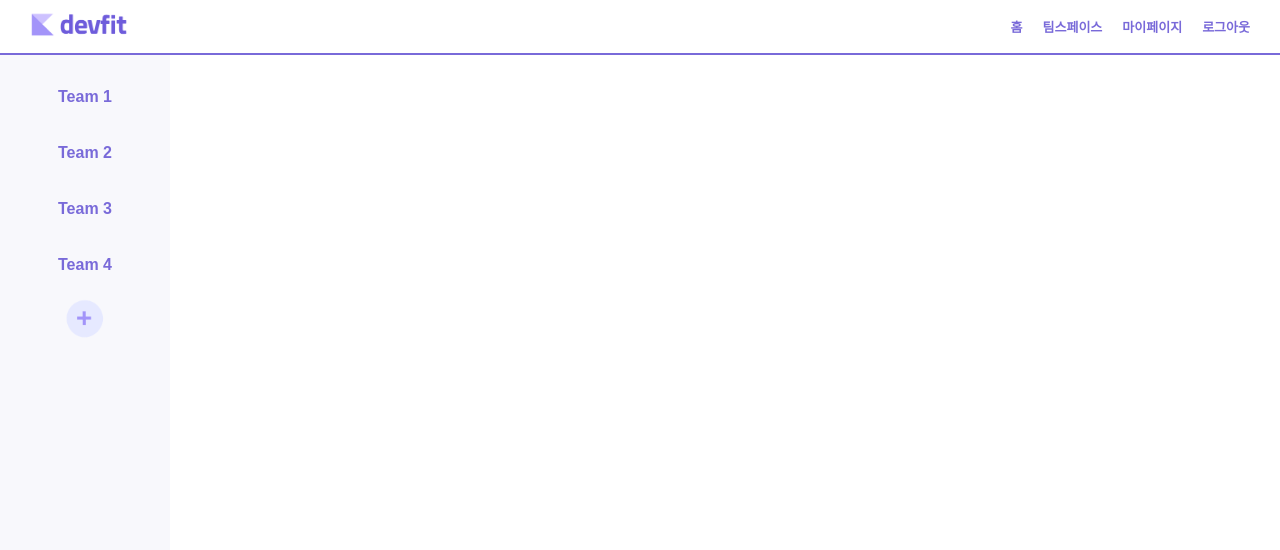
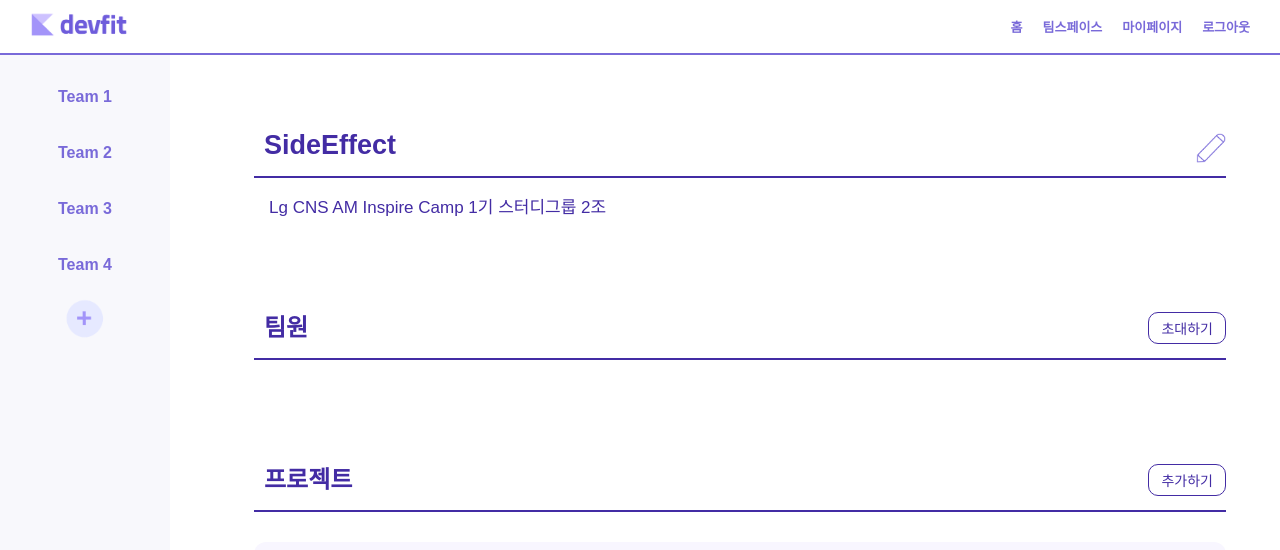
Before and after one commit to AM-Inspire-Devfit/devfit-frontend, a Next.js app in the folder devfit-next/: page /teamspace in a window 1280 px wide. Shown: the top 550 px of the page. Built offline with nearby package versions, Linux system fonts and the light colour scheme.

Commit message:
Feat: 팀 스페이스 구현1 (#8)

```diff
--- a/devfit-next/src/app/teamspace/page.js
+++ b/devfit-next/src/app/teamspace/page.js
@@ -2,7 +2,7 @@
 
 import Navbar from '../../components/Navbar';
 import Sidebar from '../../components/Sidebar';
-import { LayoutContainer } from './teamspace_s';
+import TeamSpace from './teamspace';
 
 
 export default function TeamSpacePage(){
@@ -10,7 +10,7 @@ export default function TeamSpacePage(){
         <>
         <Navbar />
         <Sidebar />
-
+        <TeamSpace/>
         </>
 
     )
--- a/devfit-next/src/app/teamspace/teamspace.js
+++ b/devfit-next/src/app/teamspace/teamspace.js
@@ -1,13 +1,93 @@
 "use client";
 
-export default function TeamSpacePage() {
+import { useState } from "react";
+import {
+    ContentContainer,
+    TitleContainer,
+    TitleRow,
+    Title,
+    Divider,
+    Subtitle,
+    StyledInput,
+    TeamContainer,
+    Button,
+    ProjectBox
+} from './teamspace_s'
+
+import Image from "next/image";
+
+export default function TeamSpace() {
+
+    const [isEditing, setIsEditing] = useState(false);
+    const [title, setTitle] = useState("SideEffect");
+    const [subtitle, setSubtitle] = useState("Lg CNS AM Inspire Camp 1기 스터디그룹 2조");
+
+    const handleEditClick = () => {
+        setIsEditing((prev) => !prev);
+    };
+
+    const handleKeyDown = (e) => {
+        if (e.key === "Enter") {
+            setIsEditing(false);
+        }
+    };
 
     return (
-        <>
-        </>
 
+        <ContentContainer>
+            <TitleContainer>
+                <TitleRow>
+                    {isEditing ? (
+                        <StyledInput
+                            type="text"
+                            value={title}
+                            onChange={(e) => setTitle(e.target.value)}
+                            onKeyDown={handleKeyDown}
+                            autoFocus
+                        />
+                    ) : (
+                        <Title>{title}</Title>
+                    )}
+                    <Image
+                        src="/img/edit.png"
+                        alt="Edit"
+                        width={30}
+                        height={30}
+                        onClick={handleEditClick}
+                        style={{ cursor: "pointer" }}
+                    />
+                </TitleRow>
+                <Divider />
+                {isEditing ? (
+                    <StyledInput
+                        type="text"
+                        value={subtitle}
+                        onChange={(e) => setSubtitle(e.target.value)}
+                        onKeyDown={handleKeyDown}
+                    />
+                ) : (
+                    <Subtitle>{subtitle}</Subtitle>
+                )}
+            </TitleContainer>
+
+            <TeamContainer>
+                <TitleRow>
+                    <Title small={true}>팀원</Title>
+                    <Button>초대하기</Button>
+                </TitleRow>
+                <Divider />
+            </TeamContainer>
+
+
+            <TeamContainer>
+                <TitleRow>
+                    <Title small={true}>프로젝트</Title>
+                    <Button>추가하기</Button>
+                </TitleRow>
+                <Divider />
+                <ProjectBox/>
+            </TeamContainer>
+        </ContentContainer>
     );
 
-
-
 }
--- a/devfit-next/src/app/teamspace/teamspace_s.js
+++ b/devfit-next/src/app/teamspace/teamspace_s.js
@@ -1 +1,107 @@
 import styled from 'styled-components';
+
+export const ContentContainer = styled.div`
+  position: absolute;
+  top: 130px; /* Navbar 높이 제외 */
+  left: 200px; /* Sidebar 너비 제외 */
+  width: calc(100vw - 200px); /* 전체 너비에서 Sidebar(200px) 제외 */
+  height: 900px;
+  display: flex;
+  flex-direction: column;
+  justify-content: flex-start;
+  align-items: center; /* 세로 중앙 정렬 */
+  z-index: 100;
+`;
+
+export const TitleContainer = styled.div`
+  display: flex;
+  flex-direction: column;
+  align-items: flex-start;
+  width: 90%;
+`;
+
+export const TitleRow = styled.div`
+  display: flex;
+  align-items: center;
+  justify-content: space-between;
+  width: 100%;
+`;
+
+export const Title = styled.h1`
+  font-size:${(props) => (!!props.small ? "24px" : "27px")};
+  font-weight: bold;
+  color: #432CA4;
+  margin-bottom: 5px;
+  margin-left: 10px;
+`;
+
+export const Divider = styled.hr`
+  width: 100%;
+  border: none;
+  border-top: 2px solid #432CA4;
+  margin: 10px 0;
+
+`;
+
+export const Subtitle = styled.p`
+  font-size: 17px;
+  color: #432CA4;
+  margin-top: 5px;
+  margin-left: 15px;
+`;
+
+export const EditIcon = styled.img`
+  width: 24px;
+  height: 24px;
+  cursor: pointer;
+  position: absolute;
+  right: 40px;
+  top: 20px;
+`;
+
+export const StyledInput = styled.input`
+  font-size: 20px;
+  color: #432CA4;
+  border: 1px #432CA4;
+  padding: 5px;
+  border-radius: 3px;
+  outline: none;
+  width: 60%;
+`;
+
+export const TeamContainer = styled.div`
+  display: flex;
+  flex-direction: column;
+  align-items: flex-start;
+  width: 90%;
+  margin-top: 90px;
+`;
+
+export const Button = styled.button`
+  font-size: 14px;
+  color: #432CA4;
+  background: white;
+  border: 1px solid #432CA4;
+  border-radius: 10px;
+  padding: 5px 12px;
+  cursor: pointer;
+  transition: 0.2s ease-in-out;
+  margin-left: 10px;
+
+  &:hover {
+    background: #432CA4;
+    color: white;
+  }
+`;
+
+export const ProjectBox = styled.div`
+  width: 100%;
+  height: 200px;
+  background-color: #f8f6ff;
+  border-radius: 12px;
+  display: flex;
+  flex-direction: column;
+  align-items: center;
+  justify-content: center;
+  margin-top: 20px;
+`;
--- a/devfit-next/src/components/Navbar.js
+++ b/devfit-next/src/components/Navbar.js
@@ -17,6 +17,7 @@ export const NavbarContainer = styled.nav`
   top: 0;
   left: 0;
   border-bottom: 2px solid #796AD9;
+  z-index: 1000;
 `;
 
 export const LogoContainer = styled.div`
--- a/devfit-next/src/components/Sidebar.js
+++ b/devfit-next/src/components/Sidebar.js
@@ -16,6 +16,7 @@ export const SidebarContainer = styled.nav`
   display: flex;
   flex-direction: column;
   padding: 20px;
+  z-index: 1000;
 `;
 
 export const NavLinks = styled.div`
```
Also changed, not shown: devfit-next/src/app/project/project.js (added, +10 -0 lines), devfit-next/public/img/edit.png (added).
